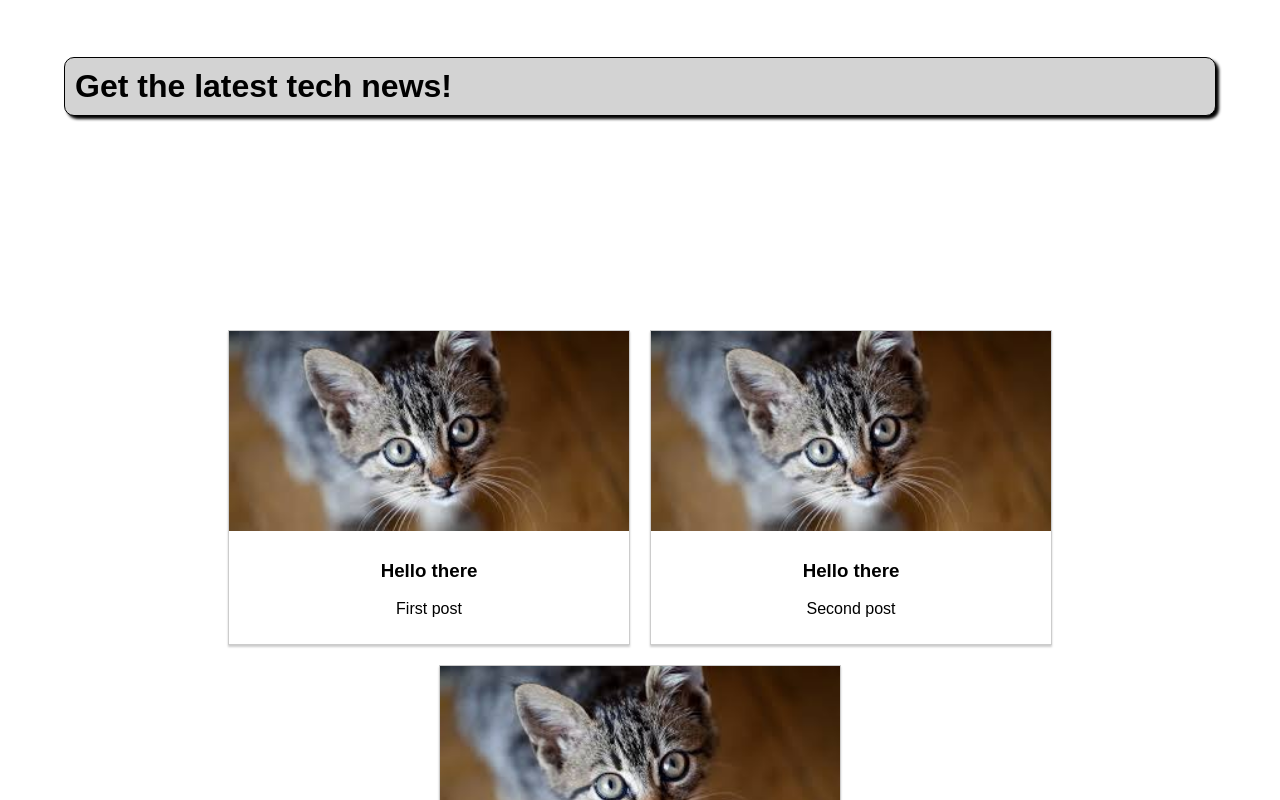
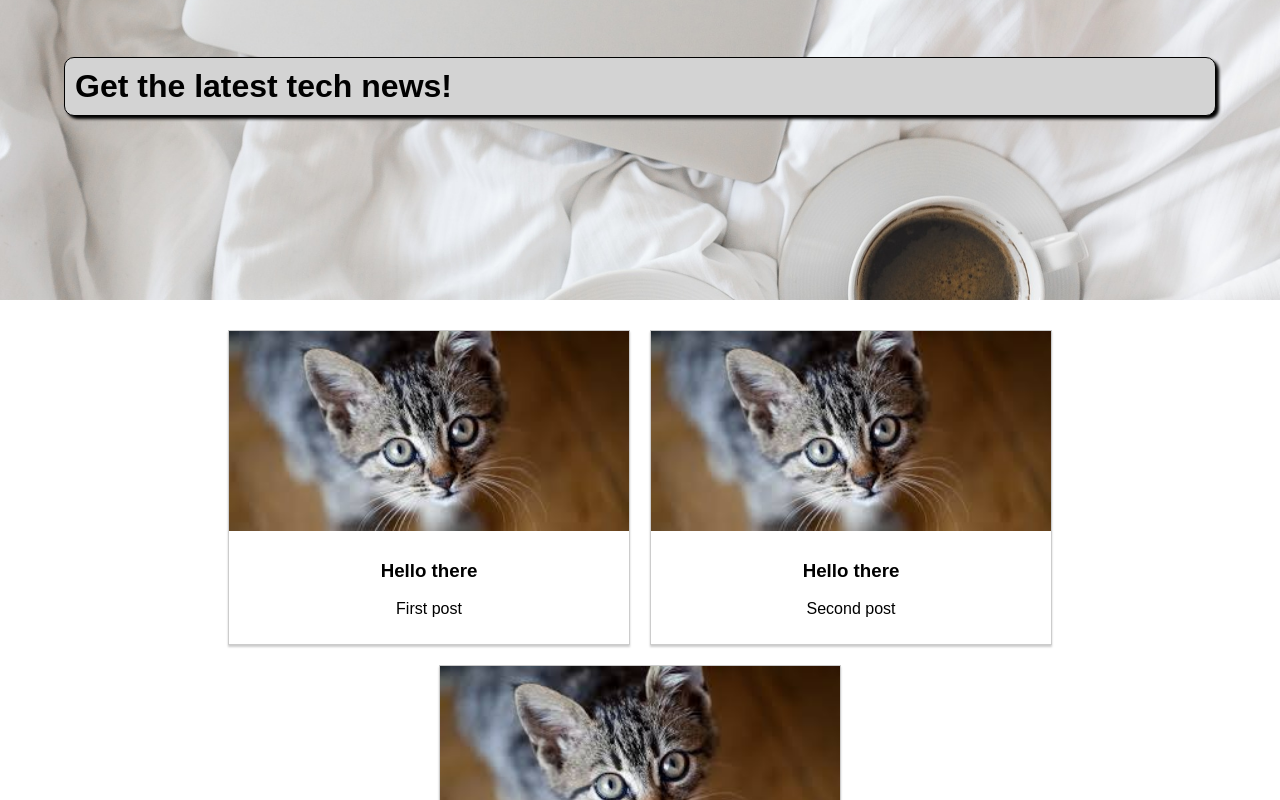
Before and after one commit to alexpich/nuxt-blog, a Nuxt app: page / in a window 1280 px wide. Shown: the top 800 px of the page. Built offline with nearby package versions, Linux system fonts and the light colour scheme.

Commit message:
Added bg image and fixed post link with correct id

```diff
--- a/components/Posts/PostPreview.vue
+++ b/components/Posts/PostPreview.vue
@@ -1,5 +1,5 @@
 <template>
-  <nuxt-link :to="'/posts/' + 1" class="post-preview">
+  <nuxt-link :to="'/posts/' + id " class="post-preview">
     <article>
       <div
         class="post-thumbnail"
--- a/pages/index.vue
+++ b/pages/index.vue
@@ -41,6 +41,7 @@ export default {
   position: relative;
   padding: 30px;
   box-sizing: border-box;
+  background-image: url("~assets/images/main-page-background.jpg");
   background-position: center;
   background-size: cover;
 }
```
Also changed, not shown: assets/images/main-page-background.jpg (added).
